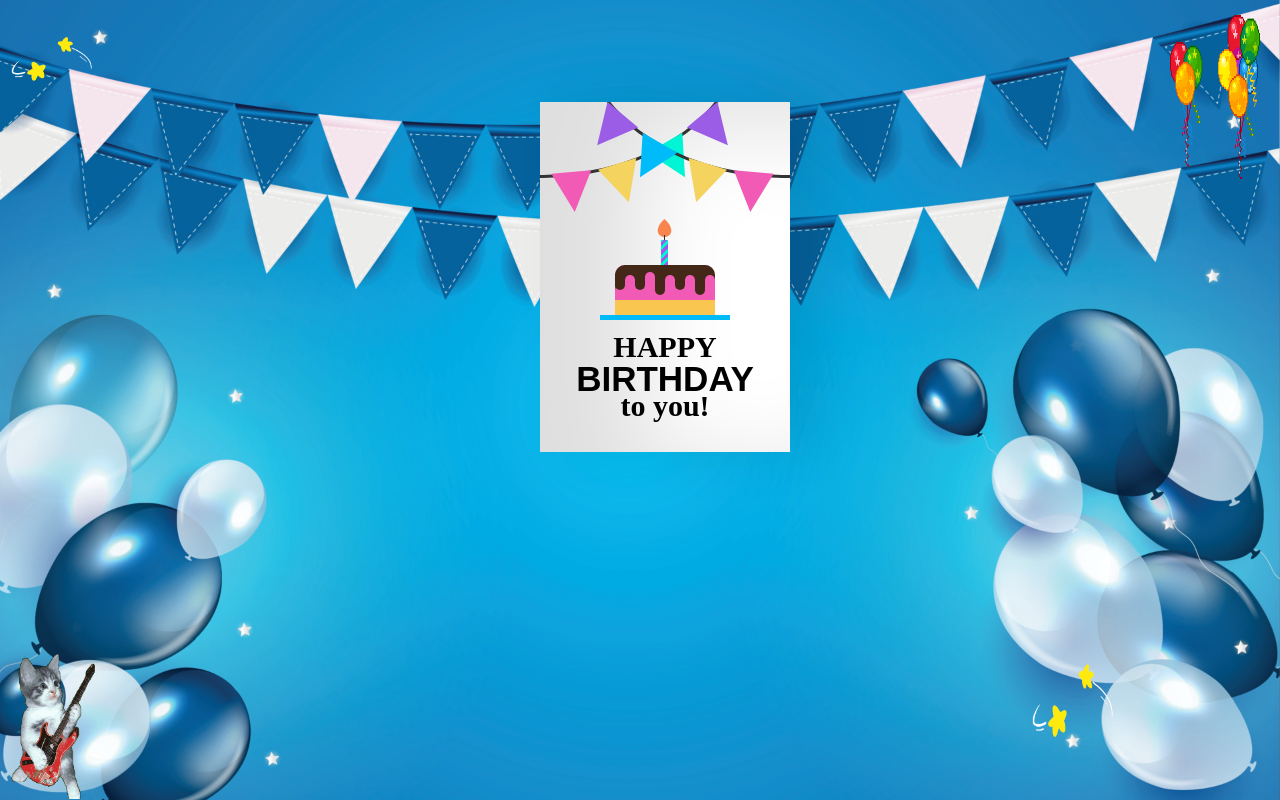
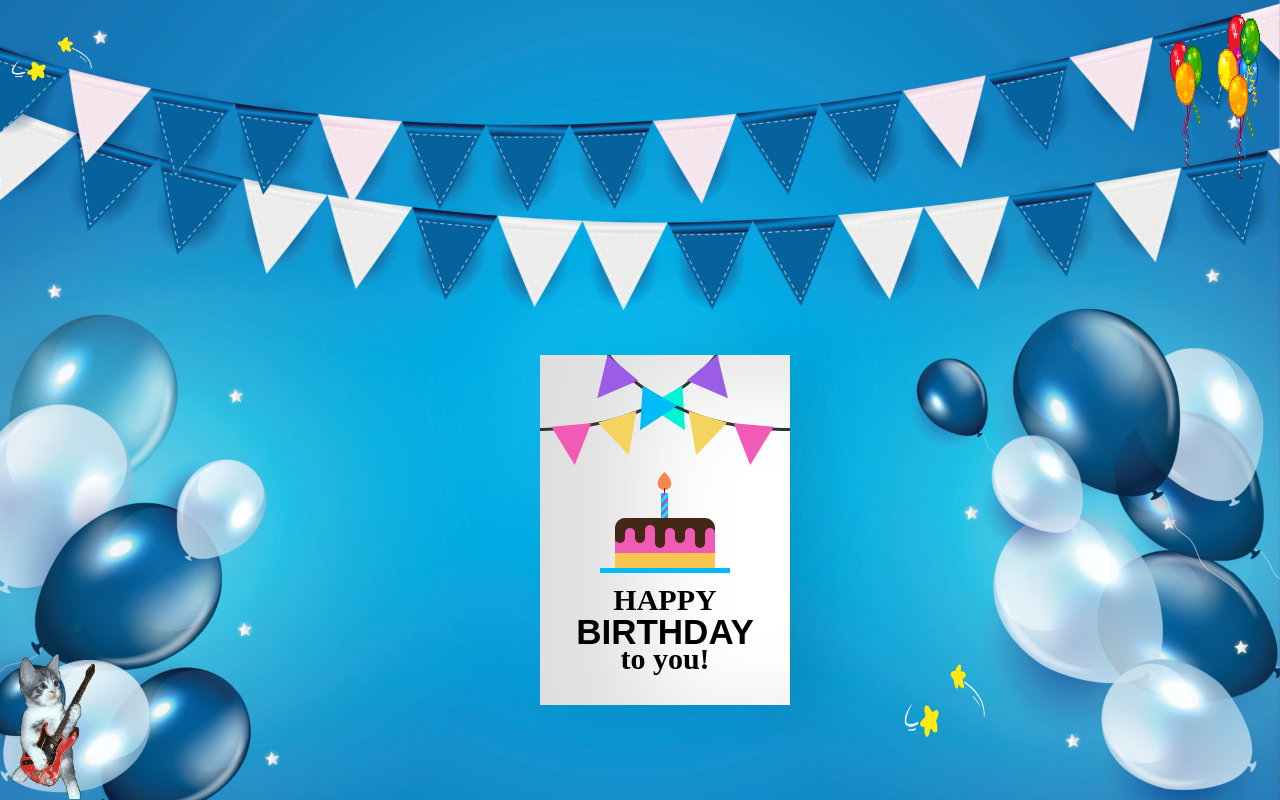
Before and after one commit to venky0199/BirthdayCard, a plain HTML site: page index.html in a window 1280 px wide. Drawn offline with Linux system fonts and the light colour scheme.

Commit message:
Add files via upload

```diff
--- a/index.html
+++ b/index.html
@@ -54,7 +54,7 @@
     </div>
 
    <img src="4SHX.gif" alt="cat" class="cat">
-   <img src="ZUiY.gif" alt="cat" class="cat" style="margin-left: 80%;">
+   <img src="ZUiY.gif" alt="cat" class="cat" style="margin-left: 70%;">
 </body>
 
 </html>
--- a/style.css
+++ b/style.css
@@ -44,6 +44,7 @@ img {
     transform-style: preserve-3d;
     transform: perspective(2500px);
     transition: 4s;
+    margin-top: 20%;
 
 }
 
```
